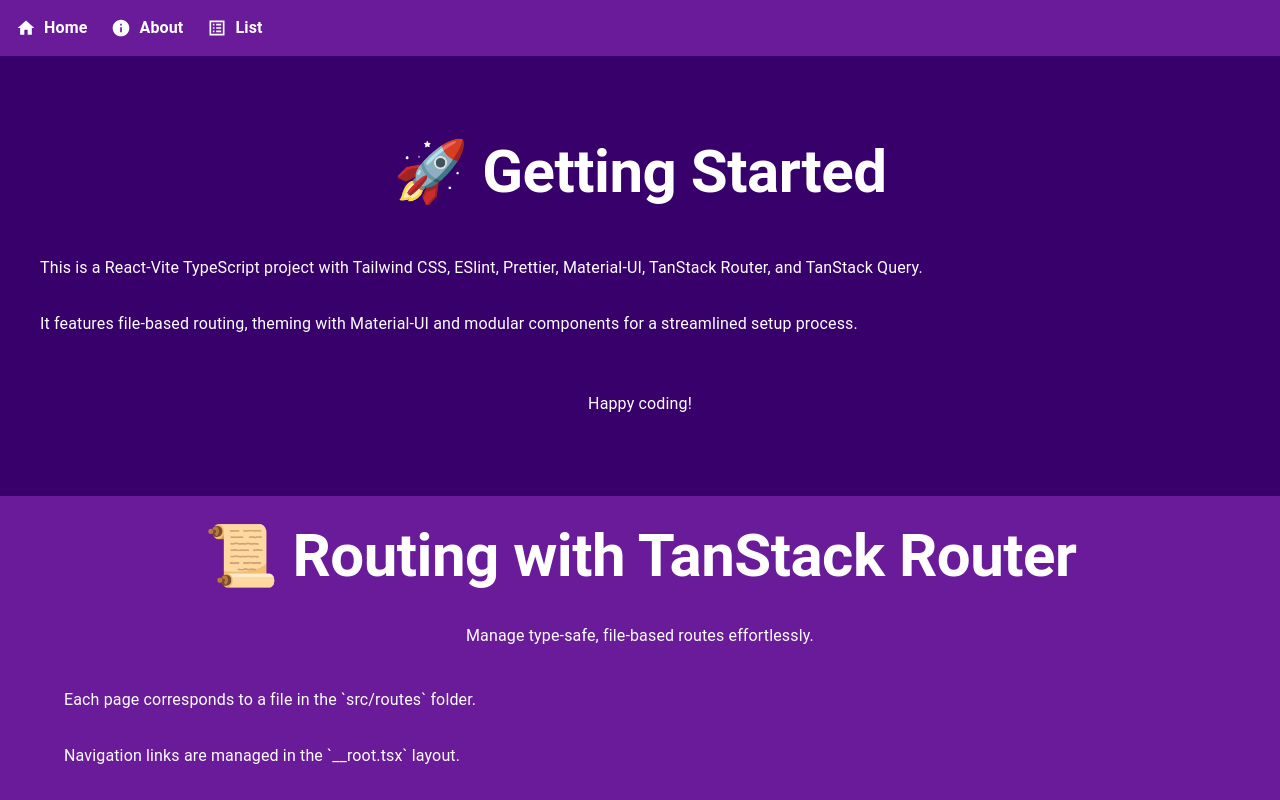
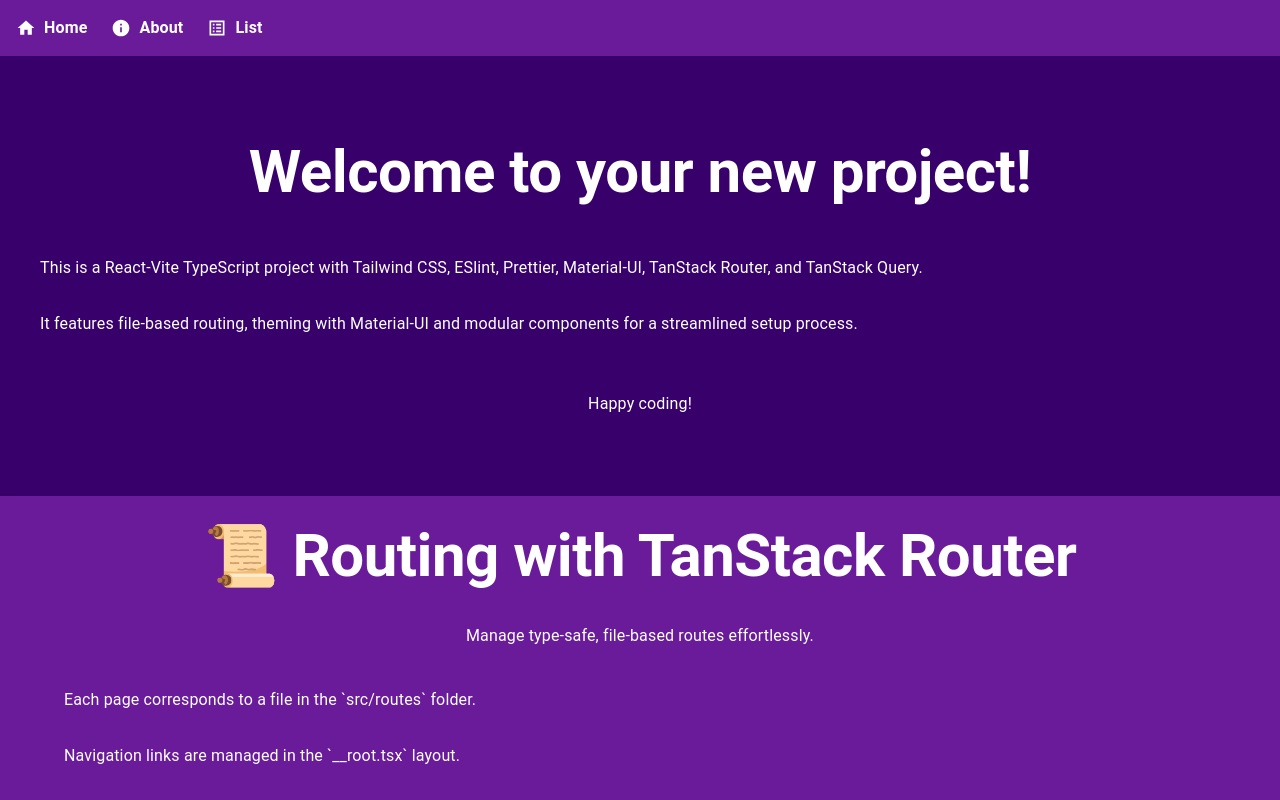
Before and after one commit to Junotas/React-Vite-TS-Tailwind-StartPage, a React (Vite) app: page / in a window 1280 px wide. Shown: the top 800 px of the page. Built offline with nearby package versions, Linux system fonts and the light colour scheme.

Commit message:
changed title on first comp in index

```diff
--- a/src/data/strings.ts
+++ b/src/data/strings.ts
@@ -6,7 +6,7 @@
     },
     sections: {
       gettingStarted: {
-        title: "🚀 Getting Started",
+        title: "Welcome to your new project!",
         steps: [
           "This is a React-Vite TypeScript project with Tailwind CSS, ESlint, Prettier, Material-UI, TanStack Router, and TanStack Query.",
           "It features file-based routing, theming with Material-UI and modular components for a streamlined setup process.",
```
